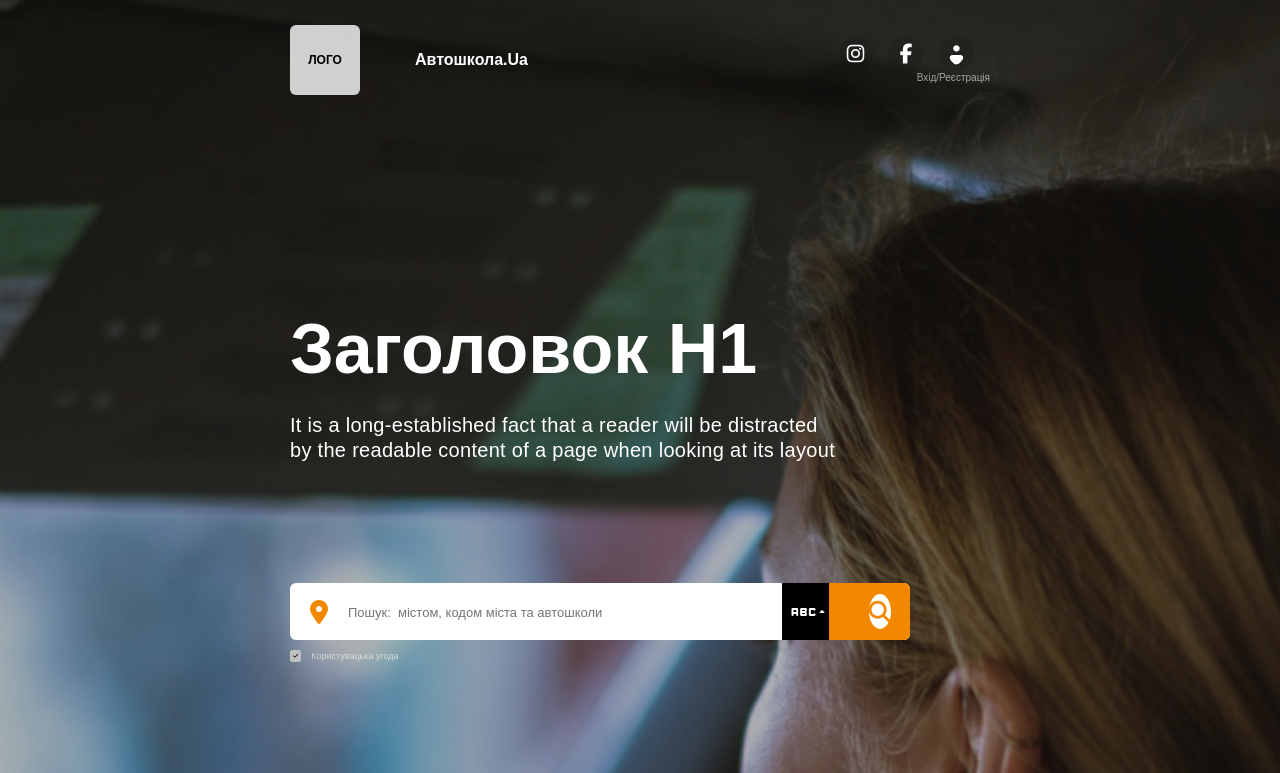
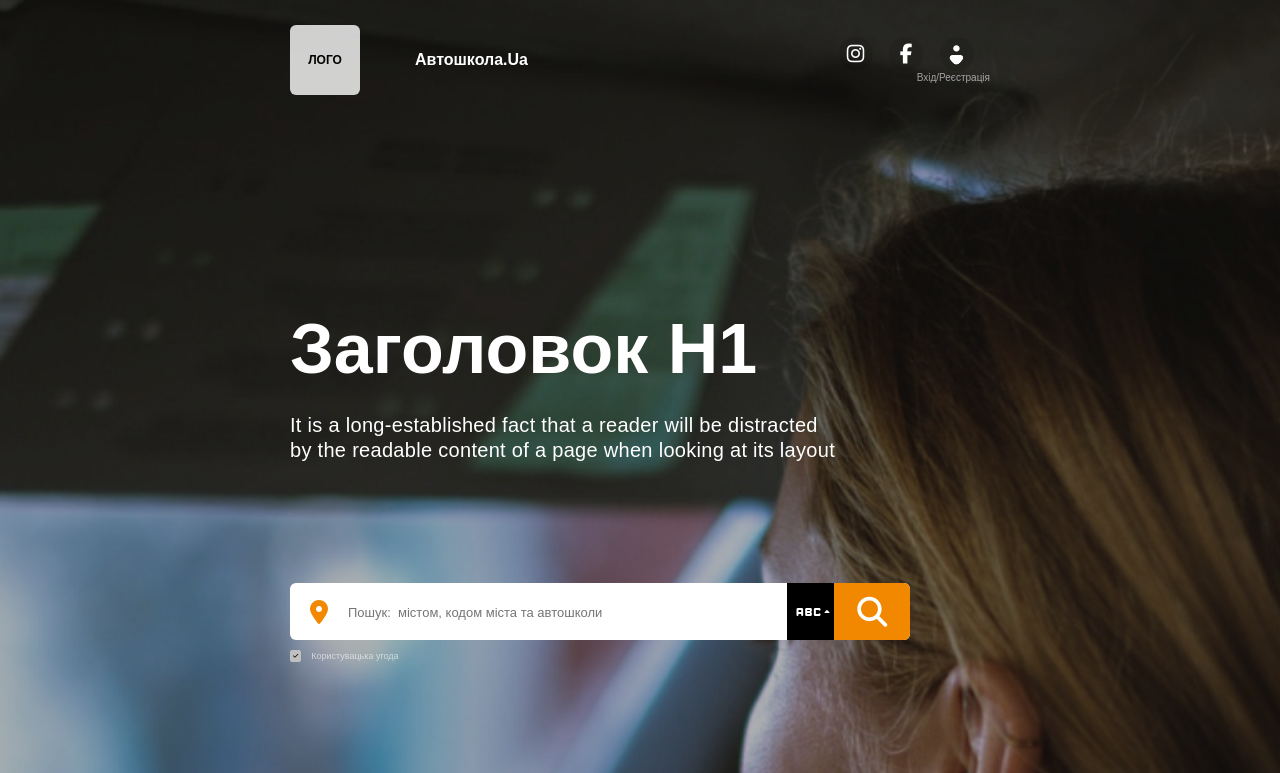
Before and after one commit to jeashes/driverschool, a Django app: page / in a window 1280 px wide. Shown: the top 773 px of the page. Run offline with Django 4.2, Linux system fonts and the light colour scheme; data that the repository does not hold is empty; some libraries are stand-ins or nearby versions; some web fonts are replaced.

Commit message:
fix search

```diff
--- a/school/static/school/styles/home.css
+++ b/school/static/school/styles/home.css
@@ -113,12 +113,14 @@ span {
     display: flex;
     justify-content: center;
     align-items: center;
-    font-size: 23px;
     border-radius: 0 6px 6px 0;
+}
+
+.fa-magnifying-glass{
+    font-size: 30px;
     color: #fff;
-    border: none;
     margin: 0;
-
+    background: none;
 }
 
 #search-result {
```
Also changed, not shown: 1 other file.
